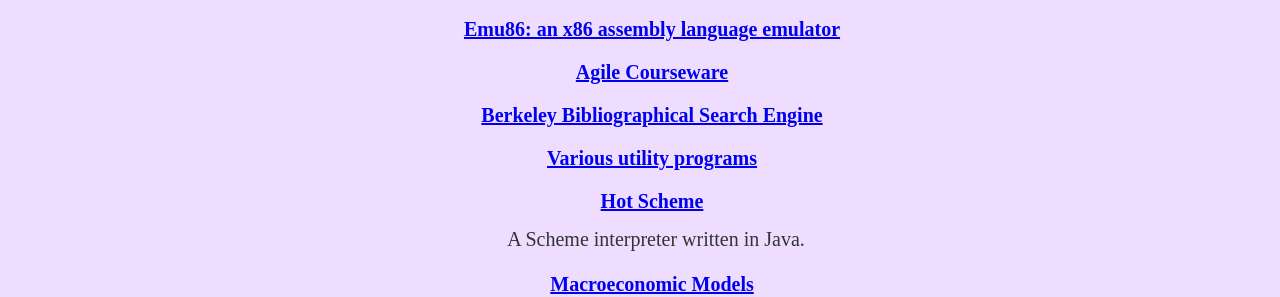
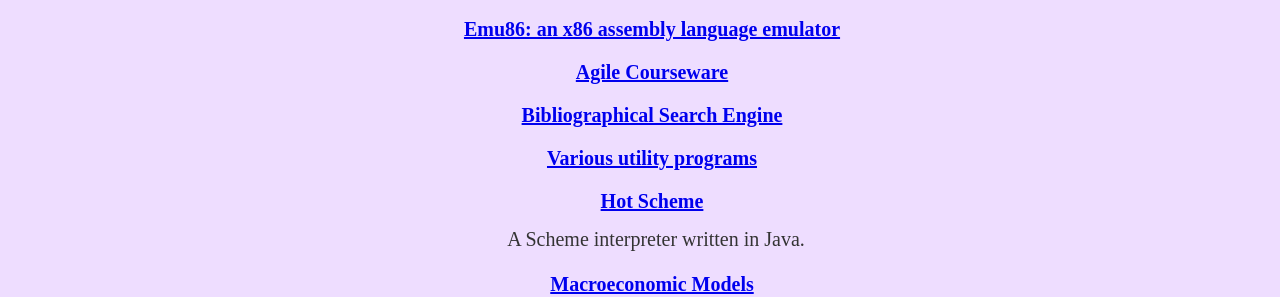
Before and after one commit to gcallah/gcallah.github.io, a Jekyll site: the page index.html, which Jekyll copies as it is, in a window 1280 px wide. Shown: the part 786-1083 px from the top of the page. Built offline with Jekyll 4.4.1, drawn with Linux system fonts in a browser that asks for light colours.

Commit message:
Updated biblioo engine URL.

```diff
--- a/index.html
+++ b/index.html
@@ -75,8 +75,8 @@
                     </h3>
 
                     <h3>
-                        <a href="../berkeley/index.html">
-                        Berkeley Bibliographical Search Engine
+                        <a href="../biblio_engine/index.html">
+                        Bibliographical Search Engine
                         </a>
                     </h3>
 
```
